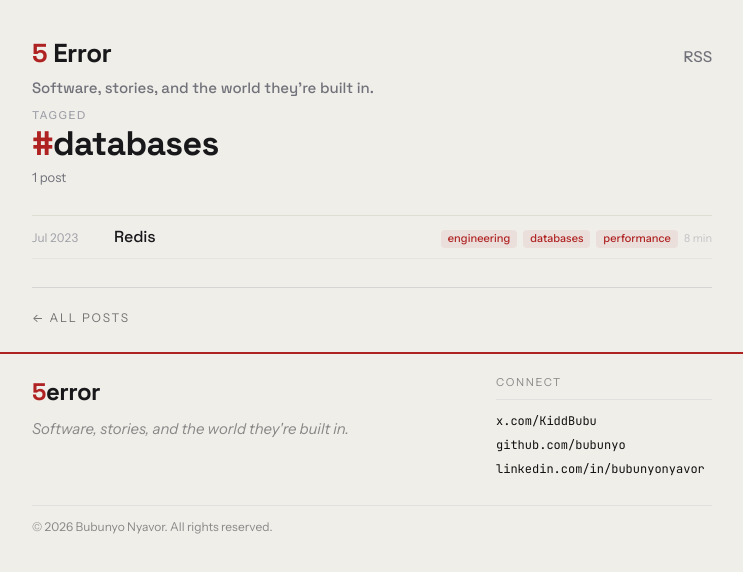
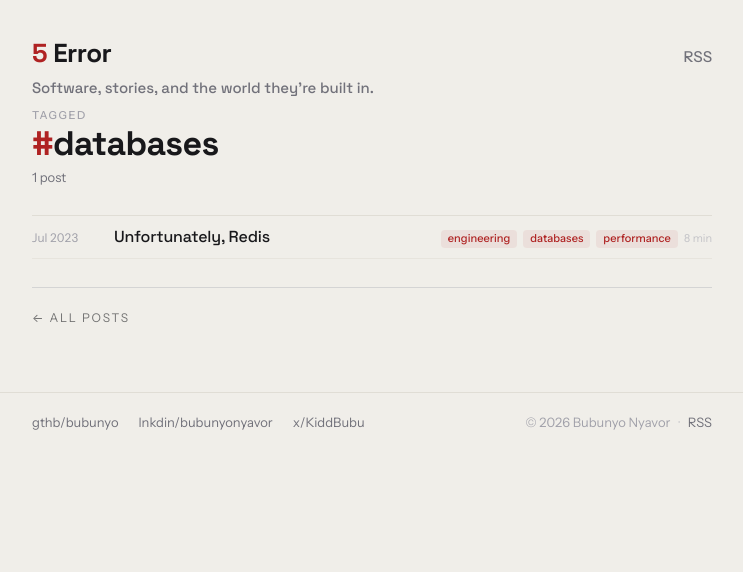
Before and after one commit to bubunyo/bubunyo.github.io, an Astro site: page /tags/databases/ in a window 1280 px wide. Shown: the whole page, without its empty margins (268-1011 px from the left). Built offline with nearby package versions, Linux system fonts and the light colour scheme; Astro itself is replaced by a stand-in of ours.

Commit message:
make some edits

```diff
--- a/content/posts/2023-07-18-redis.md
+++ b/content/posts/2023-07-18-redis.md
@@ -1,5 +1,5 @@
 ---
-title: "Redis"
+title: "Unfortunately, Redis"
 description: "Redis is fast because it's simple: in-memory, single-threaded, and purpose-built. But its use cases are narrower than most engineers assume, and its durability tradeoffs are poorly understood."
 comments: true
 keywords: "redis, infrastructure"
--- a/src/components/Footer.astro
+++ b/src/components/Footer.astro
@@ -6,22 +6,17 @@ const year = new Date().getFullYear();
 
 <footer class="site-footer">
   <div class="container">
-    <div class="footer-grid">
-      <div class="footer-brand">
-        <p class="footer-brand-name"><span class="masthead-accent">5</span>error</p>
-        <p class="footer-brand-desc">{SITE.description}</p>
-      </div>
-      <div class="footer-connect">
-        <p class="footer-col-label">Connect</p>
-        <ul>
-          {SOCIAL_LINKS.map((link) => (
-            <li><a href={link.href} target="_blank" rel="noopener">{link.label}</a></li>
-          ))}
-        </ul>
-      </div>
-    </div>
-    <div class="footer-bottom">
-      <small>&copy; {year} {SITE.authorName}. All rights reserved.</small>
+    <div class="footer-row">
+      <ul class="footer-social">
+        {SOCIAL_LINKS.map((link) => (
+          <li><a href={link.href} target="_blank" rel="noopener">{link.label}</a></li>
+        ))}
+      </ul>
+      <p class="footer-colophon">
+        <span>&copy; {year} {SITE.authorName}</span>
+        <span class="footer-dot">&middot;</span>
+        <a href="/feed.xml">RSS</a>
+      </p>
     </div>
   </div>
 </footer>
--- a/src/consts.ts
+++ b/src/consts.ts
@@ -21,7 +21,7 @@ export const GISCUS = {
 } as const;
 
 export const SOCIAL_LINKS = [
-  { label: "x.com/KiddBubu", href: "https://x.com/KiddBubu" },
-  { label: "github.com/bubunyo", href: "https://github.com/bubunyo" },
-  { label: "linkedin.com/in/bubunyonyavor", href: "https://www.linkedin.com/in/bubunyonyavor/" },
+  { label: "gthb/bubunyo", href: "https://github.com/bubunyo" },
+  { label: "lnkdin/bubunyonyavor", href: "https://www.linkedin.com/in/bubunyonyavor/" },
+  { label: "x/KiddBubu", href: "https://x.com/KiddBubu" },
 ] as const;
--- a/src/layouts/BaseLayout.astro
+++ b/src/layouts/BaseLayout.astro
@@ -82,7 +82,7 @@ const rssURL = new URL("/feed.xml", Astro.site);
     <link rel="preconnect" href="https://fonts.googleapis.com" />
     <link rel="preconnect" href="https://fonts.gstatic.com" crossorigin />
     <link
-      href="https://fonts.googleapis.com/css2?family=Instrument+Sans:ital,wght@0,400;0,500;0,600;1,400;1,500&family=JetBrains+Mono:wght@400;500&family=Space+Grotesk:wght@400;500;600;700&display=swap"
+      href="https://fonts.googleapis.com/css2?family=Instrument+Sans:ital,wght@0,400;0,500;0,600;0,700;1,400;1,500&family=JetBrains+Mono:wght@400;500&family=Space+Grotesk:wght@400;500;600;700&display=swap"
       rel="stylesheet"
     />
   </head>
--- a/src/styles/_layout.scss
+++ b/src/styles/_layout.scss
@@ -267,14 +267,16 @@ hr {
 // ─── Footer ───────────────────────────────────────────────────────────────────
 
 .site-footer {
-  @extend .clearfix;
-  margin-top: 1.5rem;
-  padding: 1.25rem 0 0;
-  border-top: 2px solid $red-color;
+  margin-top: 4rem;
+  padding: 1.25rem 0 3rem;
+  border-top: 1px solid $hairline-color;
+  font-family: $sans-font-family;
+  font-size: rem(13);
 
   a {
-    color: #111111;
+    color: $muted-color;
     text-decoration: none;
+    transition: color $base-duration $base-timing;
 
     &:hover,
     &:focus,
@@ -284,74 +286,37 @@ hr {
   }
 }
 
-.footer-grid {
+.footer-row {
   display: flex;
+  align-items: baseline;
   justify-content: space-between;
-  gap: 2rem;
-  margin-bottom: 1.25rem;
+  flex-wrap: wrap;
+  gap: 0.5rem 1.5rem;
 }
 
-.footer-brand {
-  flex: 2;
-}
-
-.footer-brand-name {
-  font-family: $heading-font-family;
-  font-weight: 700;
-  font-size: rem(24);
-  letter-spacing: -0.02em;
-  color: $ink-color;
-  margin: 0 0 0.5rem;
-}
-
-.footer-brand-desc {
-  font-family: $base-font-family;
-  font-size: rem(15);
-  font-style: italic;
-  color: #888888;
-  line-height: 1.5;
-  margin: 0;
-}
-
-.footer-sections,
-.footer-connect {
-  flex: 1;
-}
-
-.footer-col-label {
-  font-family: $sans-font-family;
-  font-size: rem(11);
-  font-weight: 400;
-  letter-spacing: 0.15em;
-  text-transform: uppercase;
-  color: #888888;
-  margin: 0 0 0.75rem;
-  padding-bottom: 0.5rem;
-  border-bottom: 1px solid #e0e0e0;
-}
-
-.footer-connect ul {
+.footer-social {
+  display: flex;
+  flex-wrap: wrap;
+  gap: 1.25rem;
   list-style: none;
   margin: 0;
   padding: 0;
 
   li {
-    margin-bottom: 0.4rem;
-    font-family: $mono-font-family;
-    font-size: rem(12);
+    margin: 0;
   }
 }
 
-.footer-bottom {
-  border-top: 1px solid #e0e0e0;
-  padding: 0.75rem 0;
+.footer-colophon {
+  display: flex;
+  align-items: baseline;
+  gap: 0.5rem;
+  margin: 0;
+  color: $faint-color;
+}
 
-  small {
-    font-family: $sans-font-family;
-    font-size: rem(12);
-    color: #888888;
-    display: block;
-  }
+.footer-dot {
+  color: $fainter-color;
 }
 
 // ─── Post page ────────────────────────────────────────────────────────────────
@@ -372,11 +337,11 @@ hr {
 }
 
 .post-title {
-  font-family: $heading-font-family;
+  font-family: $base-font-family;
   font-weight: 700;
   font-size: rem(36);
-  line-height: 1.1;
-  letter-spacing: -0.01em;
+  line-height: 1.15;
+  letter-spacing: -0.02em;
   margin: 0 0 0.75rem;
   color: #121212;
 
@@ -412,9 +377,9 @@ hr {
   }
 
   h2, h3, h4 {
-    font-family: $heading-font-family;
+    font-family: $base-font-family;
     font-weight: 700;
-    letter-spacing: -0.01em;
+    letter-spacing: -0.02em;
     margin-top: 1.5rem;
     margin-bottom: 0.5rem;
     color: #121212;
@@ -574,8 +539,7 @@ hr {
     margin-top: 4px;
   }
 
-  .footer-grid {
-    flex-direction: column;
-    gap: 1.5rem;
+  .footer-row {
+    gap: 0.75rem 1.5rem;
   }
 }
```
Also changed, not shown: content/posts/2026-07-14-one-stable-world-many-stable-worlds.md (+19 -13 lines).
